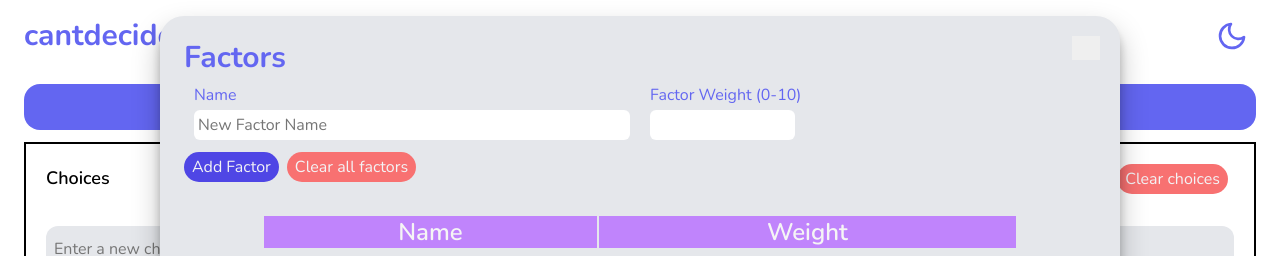
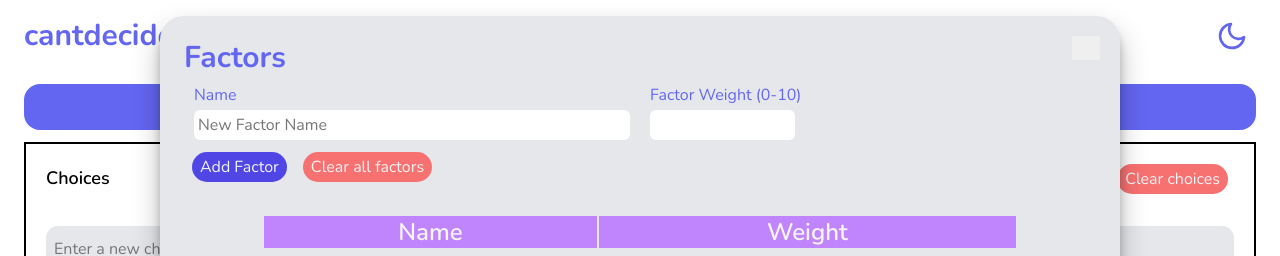
Before and after one commit to maybemaby/CantDecide, a React (Create React App) app: page / in a window 1280 px wide. Both pictures are taken after a click on the button "Edit Factors". Shown: the top 256 px of the page. Built offline with nearby package versions, Linux system fonts and the light colour scheme; some icons are missing.

Commit message:
Adjust styles for choicecard and factormodal

```diff
--- a/src/styles/choicecard.module.css
+++ b/src/styles/choicecard.module.css
@@ -20,6 +20,7 @@
   text-decoration: underline;
   font-weight: 600;
   color: black;
+  margin-bottom: 0.5rem;
 }
 
 .StarIcon {
--- a/src/styles/factorsmodal.module.css
+++ b/src/styles/factorsmodal.module.css
@@ -45,6 +45,7 @@
   border-radius: 9999px;
   padding: 0.25rem 0.5rem;
   margin-right: 0.5rem;
+  margin-left: 0.5rem;
   color: rgba(243, 244, 246, 1);
   transition-property: background-color;
   transition-duration: 400ms;
```
